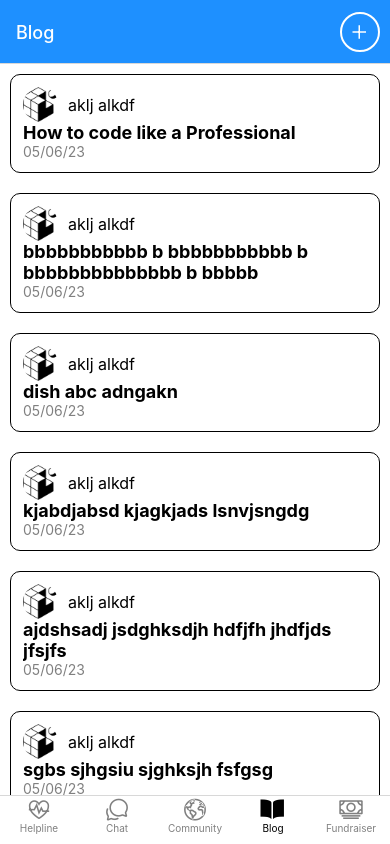
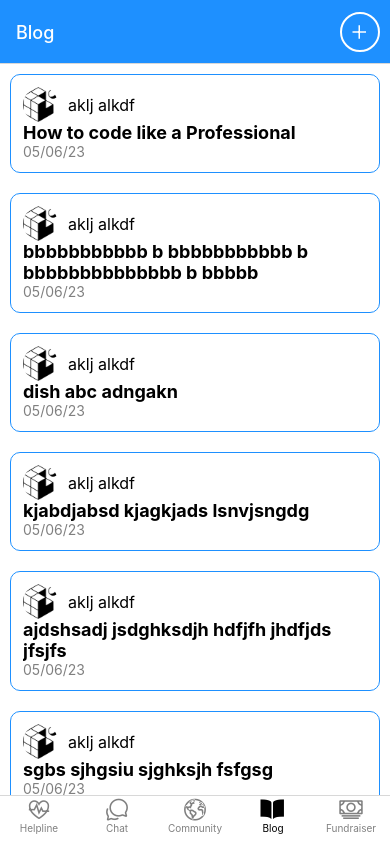
Before and after one commit to aviraldewan/ReLive, a React Native app: screen /Blog in a window 390 px wide. Built offline with nearby package versions, Linux system fonts and the light colour scheme.

Commit message:
Changed blog cover border color

```diff
--- a/src/components/BlogCover.js
+++ b/src/components/BlogCover.js
@@ -26,7 +26,7 @@ export default function BlogCover({ blog, navigation }) {
 const styles = StyleSheet.create({
   container: {
     borderWidth: 1,
-    borderColor: 'black',
+    borderColor: 'dodgerblue',
     margin: 10,
     padding: 12,
     borderRadius: 10,
```
